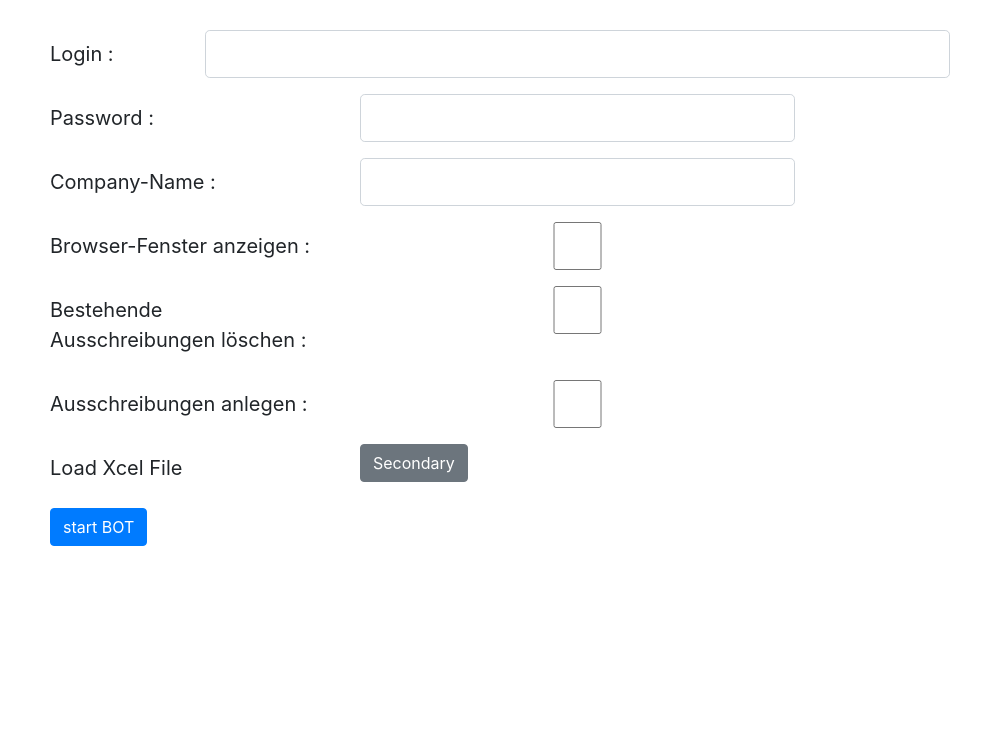
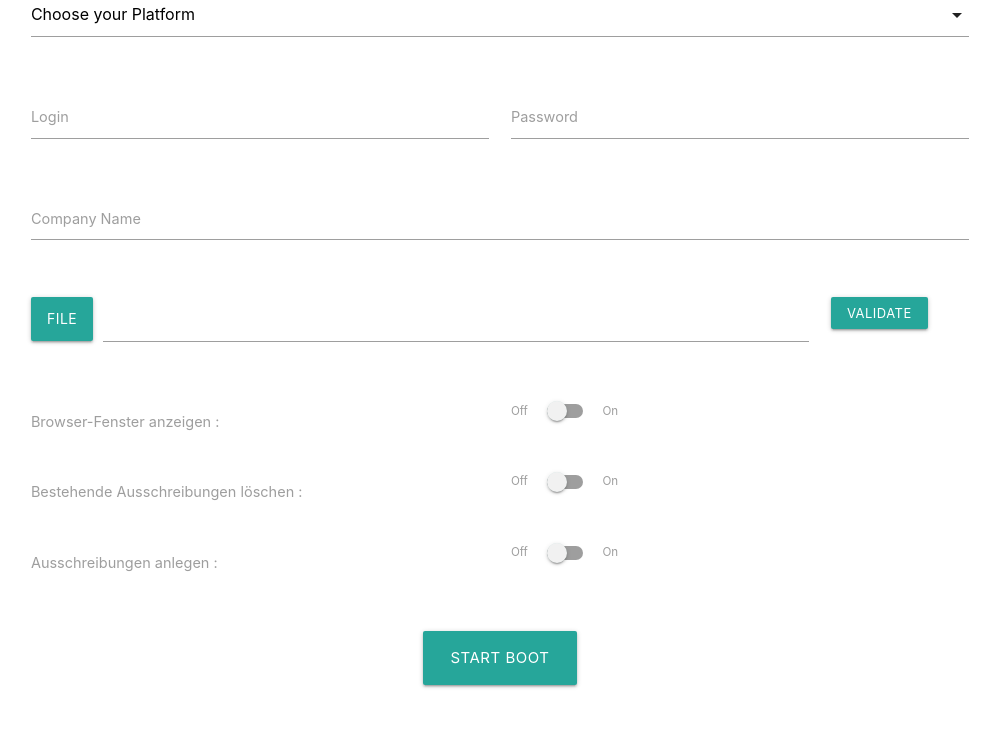
Before and after one commit to ahmed99999/Google-Apps-Ads-Scripts, an Electron app: page hr_bot/V2/mainWindow.html in a window 1000 px wide. Shown: the part 106-845 px from the top of the page. Before the commit the page ends 800 px from the top, so only its background shows below. Drawn offline with nearby package versions, Linux system fonts and the light colour scheme.

Commit message:
adding new desgin + node functionality in the electron HTML pages

```diff
--- a/hr_bot/V2/mainWindow.html
+++ b/hr_bot/V2/mainWindow.html
@@ -2,76 +2,119 @@
 <html lang="en">
     <head>
         <title>HR Boot</title>
-        <style>
-            h1 {
-                text-align: center;
-            }
-            form {
-                margin-left: 50px;
-                margin-right: 50px;
-            }
-        </style>
-        <link rel="stylesheet" href="node_modules/bootstrap/dist/css/bootstrap.min.css">
+        <link href="https://fonts.googleapis.com/icon?family=Material+Icons" rel="stylesheet">
+        <!--Import materialize.css-->
+        <link type="text/css" rel="stylesheet" href="node_modules/materialize-css/dist/css/materialize.min.css"  media="screen,projection"/>
+
     </head>
     <body>
-        <h1>HR-BOOT</h1>
-        <form>
-            <div class="form-group row">
-                <label for="colFormLabelLg" class="col-sm-2 col-form-label col-form-label-lg">URL :</label>
-                <div class="col-sm-10">
-                    <select class="custom-select custom-select-lg mb-3">
+        <nav>
+            <div class="nav-wrapper">
+                <a class="brand-logo center">HR-BOOT</a>
+            </div>
+        </nav>
+        <!-- value="https://dasauge.de/mitglieder/" Dasauge
+        value="https://www.creative-city-berlin.de/de/jobs/add/" Creative City Berlin
+        value="https://www.rockitdigital.de/account/job" Rock It Digital -->
+
+        <div class="row" style="margin: 20px;">
+            <form class="col s12" id="iniatlForm">
+                <div class="row">
+                    <div class="input-field col s12">
+                        <select>
+                            <option value="" disabled selected>Choose your Platform</option>
                             <option value="https://dasauge.de/mitglieder/">Dasauge</option>
                             <option value="https://www.creative-city-berlin.de/de/jobs/add/">Creative City Berlin</option>
                             <option value="https://www.rockitdigital.de/account/job">Rock It Digital</option>
                         </select>
+                        <label>Select</label>
                     </div>
                 </div>
-            <div class="form-group row">
-                <label for="colFormLabelLg" class="col-sm-2 col-form-label col-form-label-lg">Login :</label>
-                <div class="col-sm-10">
-                    <input type="email" class="form-control form-control-lg" id="colFormLabelLg" >
+                <div class="row">
+                    <div class="input-field col s6">
+                        <input id="login" type="text" class="validate">
+                        <label for="login">Login</label>
+                    </div>
+                    <div class="input-field col s6">
+                        <input id="password" type="password" class="validate">
+                        <label for="password">Password</label>
                     </div>
                 </div>
-            <div class="form-group row">
-                <label for="colFormLabelLg" class="col-sm-4 col-form-label col-form-label-lg">Password :</label>
-                <div class="col-sm-6">
-                    <input type="password" class="form-control form-control-lg" id="colFormLabelLg">
+                <div class="row">
+                    <div class="input-field col s12">
+                        <input id="company" type="text" class="validate">
+                        <label for="company">Company Name</label>
                     </div>
                 </div>
-            <div class="form-group row">
-                <label for="colFormLabelLg" class="col-sm-4 col-form-label col-form-label-lg">Company-Name :</label>
-                <div class="col-sm-6">
-                    <input type="text" class="form-control form-control-lg" id="colFormLabelLg">
+                <div class="row">
+                    <div class="file-field input-field col s10">
+                        <div class="btn">
+                          <span>File</span>
+                          <input type="file" id="exelFile">
+                        </div>
+                        <div class="file-path-wrapper">
+                          <input class="file-path validate" type="text">
                         </div>
                     </div>
-            <div class="form-group row">
-                <label for="colFormLabelLg" class="col-sm-4 col-form-label col-form-label-lg">Browser-Fenster anzeigen :</label>
-                <div class="col-sm-6">
-                    <input type="checkbox" class="checkbox form-control form-control-lg" id="colFormLabelLg">
+                    <div class="input-field col s2">
+                        <a class="waves-effect waves-light btn-small" id="validateExel">Validate</a>
                     </div>
                 </div>
-            <div class="form-group row">
-                <label for="colFormLabelLg" class="col-sm-4 col-form-label col-form-label-lg">Bestehende Ausschreibungen löschen :</label>
-                <div class="col-sm-6">
-                    <input type="checkbox" class="checkbox form-control form-control-lg" id="colFormLabelLg">
+                <div class="row">
+                    <div class="input-field col s6">
+                        <label for="">Browser-Fenster anzeigen :</label>
+                    </div>
+                    <div class="input-field col s6">
+                        <div class="switch">
+                            <label>
+                              Off
+                              <input type="checkbox">
+                              <span class="lever"></span>
+                              On
+                            </label>
                           </div>
                     </div>
-            <div class="form-group row">
-                <label for="colFormLabelLg" class="col-sm-4 col-form-label col-form-label-lg">Ausschreibungen anlegen :</label>
-                <div class="col-sm-6">
-                    <input type="checkbox" class="checkbox form-control form-control-lg" id="colFormLabelLg">
+                </div>
+                <div class="row">
+                    <div class="input-field col s6">
+                        <label for="">Bestehende Ausschreibungen löschen :</label>
+                    </div>
+                    <div class="input-field col s6">
+                        <div class="switch">
+                            <label>
+                              Off
+                              <input type="checkbox">
+                              <span class="lever"></span>
+                              On
+                            </label>
                           </div>
                     </div>
-            <div class="form-group row">
-                <label for="colFormLabelLg" class="col-sm-4 col-form-label col-form-label-lg">Load Xcel File</label>
-                <div class="col-sm-6">
-                    <button type="button" class="btn btn-secondary">Secondary</button>
+                </div>
+                <div class="row">
+                    <div class="input-field col s6">
+                        <label for="">Ausschreibungen anlegen :</label>
+                    </div>
+                    <div class="input-field col s6">
+                        <div class="switch">
+                            <label>
+                              Off
+                              <input type="checkbox">
+                              <span class="lever"></span>
+                              On
+                            </label>
                           </div>
                     </div>
-            <button type="submit" class="btn btn-primary">start BOT</button>
+                </div>
+                <div class="row" style="margin-top: 40px;" >
+                    <div class="input-field col s12 center">
+                        <button class="btn waves-effect waves-light btn-large" type="submit" name="action">Start BOOT</button>
+                    </div>
+                </div>
             </form>
-        <script src="https://code.jquery.com/jquery-3.4.1.slim.min.js" integrity="sha384-J6qa4849blE2+poT4WnyKhv5vZF5SrPo0iEjwBvKU7imGFAV0wwj1yYfoRSJoZ+n" crossorigin="anonymous"></script>
-        <script src="https://cdn.jsdelivr.net/npm/popper.js@1.16.0/dist/umd/popper.min.js" integrity="sha384-Q6E9RHvbIyZFJoft+2mJbHaEWldlvI9IOYy5n3zV9zzTtmI3UksdQRVvoxMfooAo" crossorigin="anonymous"></script>
-        <script src="https://stackpath.bootstrapcdn.com/bootstrap/4.4.1/js/bootstrap.min.js" integrity="sha384-wfSDF2E50Y2D1uUdj0O3uMBJnjuUD4Ih7YwaYd1iqfktj0Uod8GCExl3Og8ifwB6" crossorigin="anonymous"></script>
+        </div>
+
+        <script src="https://cdnjs.cloudflare.com/ajax/libs/materialize/1.0.0/js/materialize.min.js"></script>
+        <script src="mainWindow.js"></script>
+        <!-- <script type="text/javascript" src="node_modules/materialize-css/dist/js/materialize.min.js"></script> -->
     </body>
 </html>
--- /dev/null
+++ b/hr_bot/V2/mainWindow.js
@@ -0,0 +1,24 @@
+const electron = require('electron');
+
+const validateExelFile = exelFile => {
+    return ( evt ) => {
+        if ( typeof exelFile === 'undefined' || exelFile.files.length == 0 ) return false;
+    };
+};
+
+
+document.addEventListener('DOMContentLoaded', function() {
+    const elems = document.querySelectorAll('select');
+    const instances = M.FormSelect.init(elems);
+    const form = document.querySelector('#iniatlForm');
+    form.addEventListener('submit', startBoot );
+
+    const exelFile = document.querySelector("#exelFile");
+    const validateButton = document.querySelector("#validateExel");
+    validateButton.addEventListener( 'click', validateExelFile( exelFile ) );
+});
+
+const startBoot = ( evt ) => {
+    evt.preventDefault();
+    console.log( 'electron been submitted' );
+};
```
Also changed, not shown: 1 other file. Lines whose indentation alone changed are shown as unchanged.
